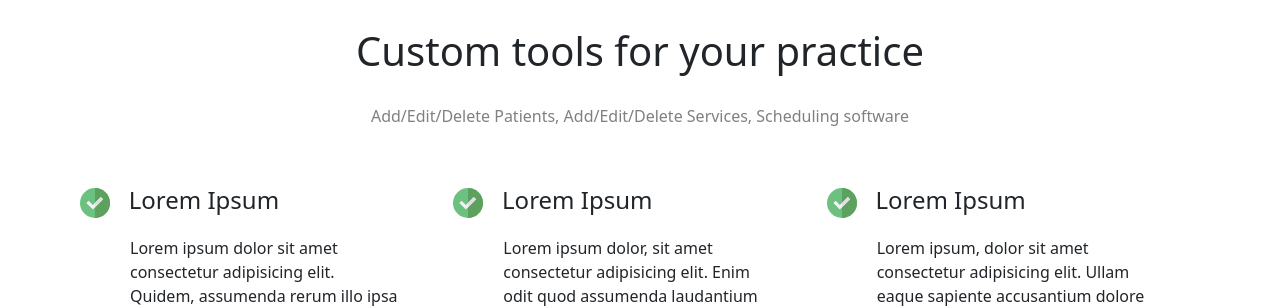
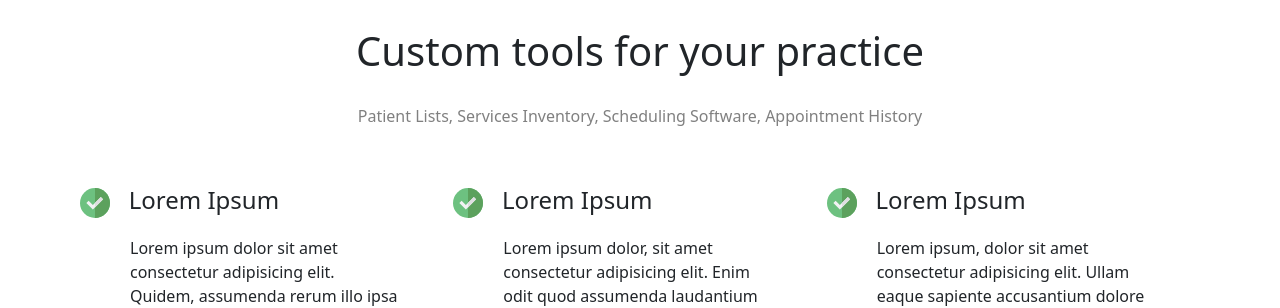
Before and after one commit to zane-kh/Group_Project_3, a Django app: page / in a window 1280 px wide. Shown: the part 2063-2371 px from the top of the page. Run offline with Django 4.2, Linux system fonts and the light colour scheme; some libraries are stand-ins or nearby versions.

Commit message:
change text in landing page

```diff
--- a/templates/landingpage.html
+++ b/templates/landingpage.html
@@ -64,7 +64,7 @@
     <div style="margin-top: 200px;">
         <center><h2 class="display-6">Custom tools for your practice</h2></center>
         <br>
-        <center><h6 style="color: grey">Add/Edit/Delete Patients, Add/Edit/Delete Services, Scheduling software</h6></center>
+        <center><h6 style="color: grey">Patient Lists, Services Inventory, Scheduling Software, Appointment History</h6></center>
         <div style="margin: 60px 80px; display: grid; grid-template-columns: repeat(3, 1fr); grid-template-rows: repeat(2, 1fr);">
             <div>
                 <h4> <img style="width: 30px" src="{% static 'images/check.svg' %}" alt=""> &nbsp Lorem Ipsum </h4>
```
